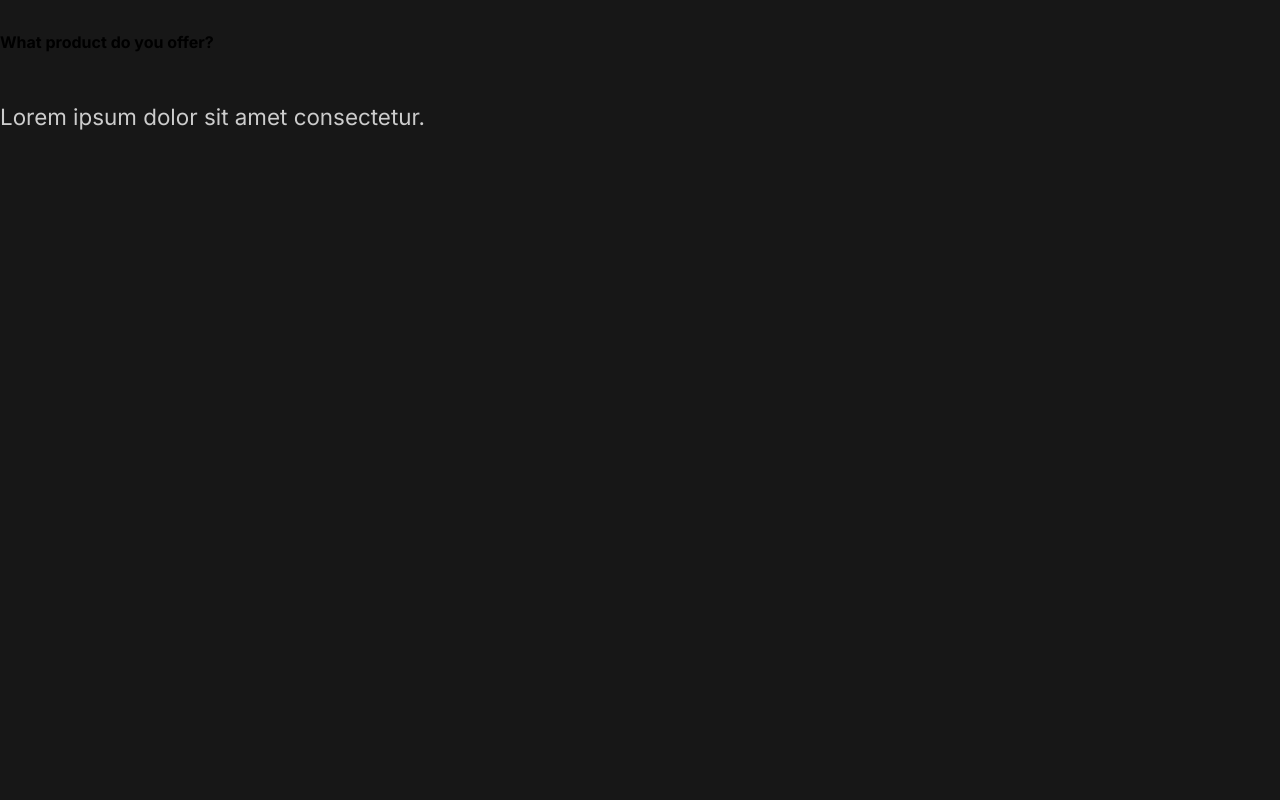
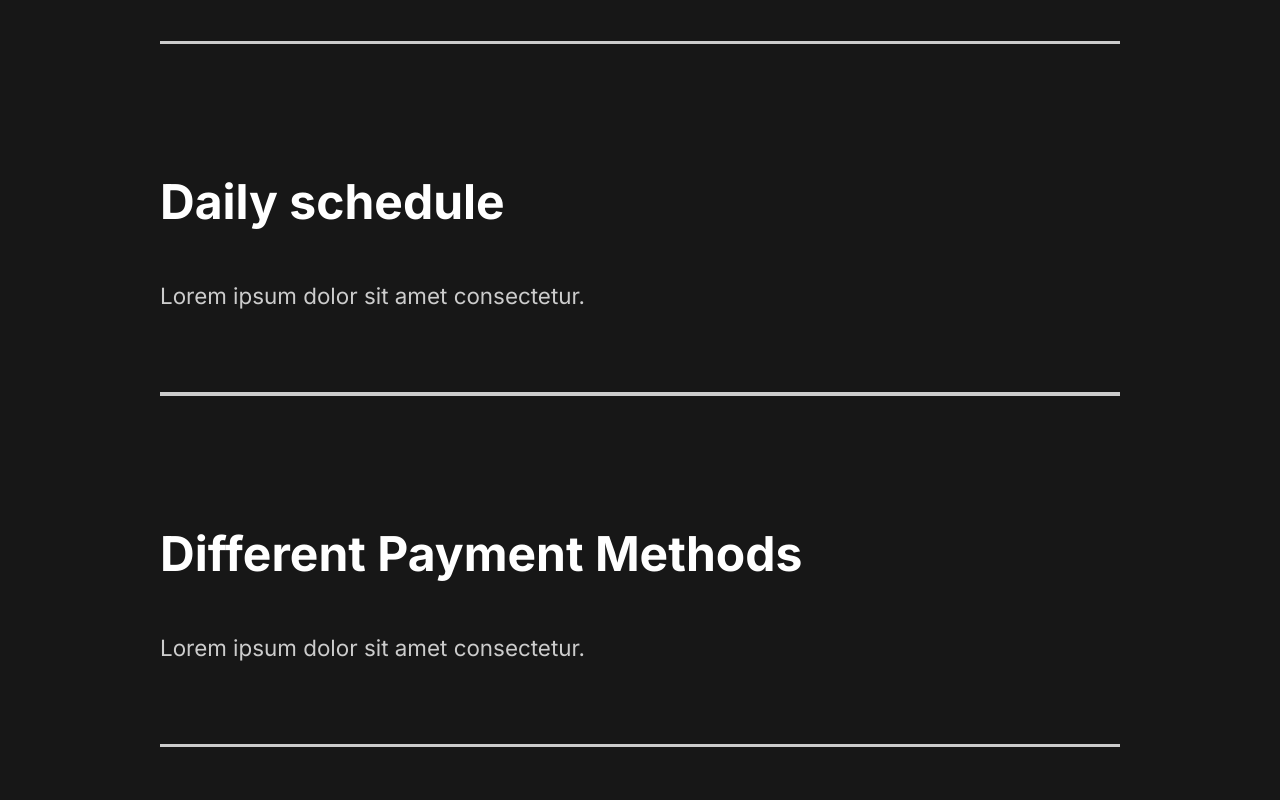
Before and after one commit to Gtodev123/gtt, a React (Create React App) app in the folder gtt/: page / in a window 1280 px wide. Shown: the part 2540-3340 px from the top of the page. Before the commit the page ends 2721 px from the top, so only its background shows below. Built offline with nearby package versions, Linux system fonts and the light colour scheme.

Commit message:
Style Faq Section

```diff
--- a/gtt/src/components/FaqSection.js
+++ b/gtt/src/components/FaqSection.js
@@ -1,34 +1,68 @@
+import styled from "styled-components"
+import { About } from "../styles"
 
 const FaqSection = () => {
     return(
-        <div className="faq">
+        <Faq>
         <h2>Any Questions ? <span>FAQ</span></h2>
 <div className="question">
     <h4>how do i startr</h4>
     <div className="answer">
         <p>Lorem ipsum dolor sit amet consectetur.</p>
     </div>
+    <div className="faq-line"></div>
 </div>
 <div className="question">
     <h4>Daily schedule</h4>
     <div className="answer">
         <p>Lorem ipsum dolor sit amet consectetur.</p>
     </div>
+    <div className="faq-line"></div>
 </div>
 <div className="question">
     <h4>Different Payment Methods</h4>
     <div className="answer">
         <p>Lorem ipsum dolor sit amet consectetur.</p>
     </div>
+    <div className="faq-line"></div>
     <div className="question">
     <h4>What product do you offer?</h4>
     <div className="answer">
         <p>Lorem ipsum dolor sit amet consectetur.</p>
     </div>
+    <div className="faq-line"></div>
 </div>
 </div>
-</div>
+</Faq>
     )
 }
 
+const Faq = styled(About)`
+    display:block;
+    span {
+        display: block;
+    }
+    h2 {
+        padding-bottom:2rem;
+        font-weight:lighter;
+    }
+    .faq-line {
+        background: #cccccc;
+        height:0.2rem;
+        margin:2rem 0rem;
+        width:100%;
+    }
+    .question{
+        padding:3rem 0rem;
+        cursor:pointer;
+    }
+    .answer{
+        padding:2rem 0rem;
+        p{
+            padding:1rem 0rem;
+        }
+    }
+`;
+
+
 export default FaqSection
--- a/gtt/src/components/GlobalStyle.js
+++ b/gtt/src/components/GlobalStyle.js
@@ -37,6 +37,7 @@
     }
     h4 {
         font-weight:bold;
+        font-size:3rem;
     }
     span {
         font-weight:bold;
```
